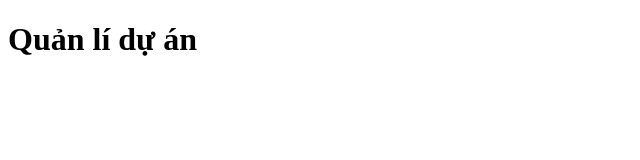
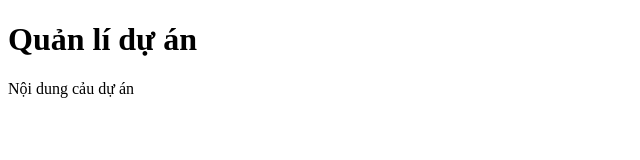
Before and after one commit to duongca22/quan-li-du-an, a plain HTML site: page index.html in a window 1280 px wide. Shown: the whole page, without its empty margins (0-640 px from the left). Drawn offline with Linux system fonts and the light colour scheme.

Commit message:
Update index.html

```diff
--- a/index.html
+++ b/index.html
@@ -7,5 +7,6 @@
 </head>
 <body>
     <h1>Quản lí dự án</h1>
+    <p> Nội dung cảu dự án</p>
 </body>
 </html>
```
